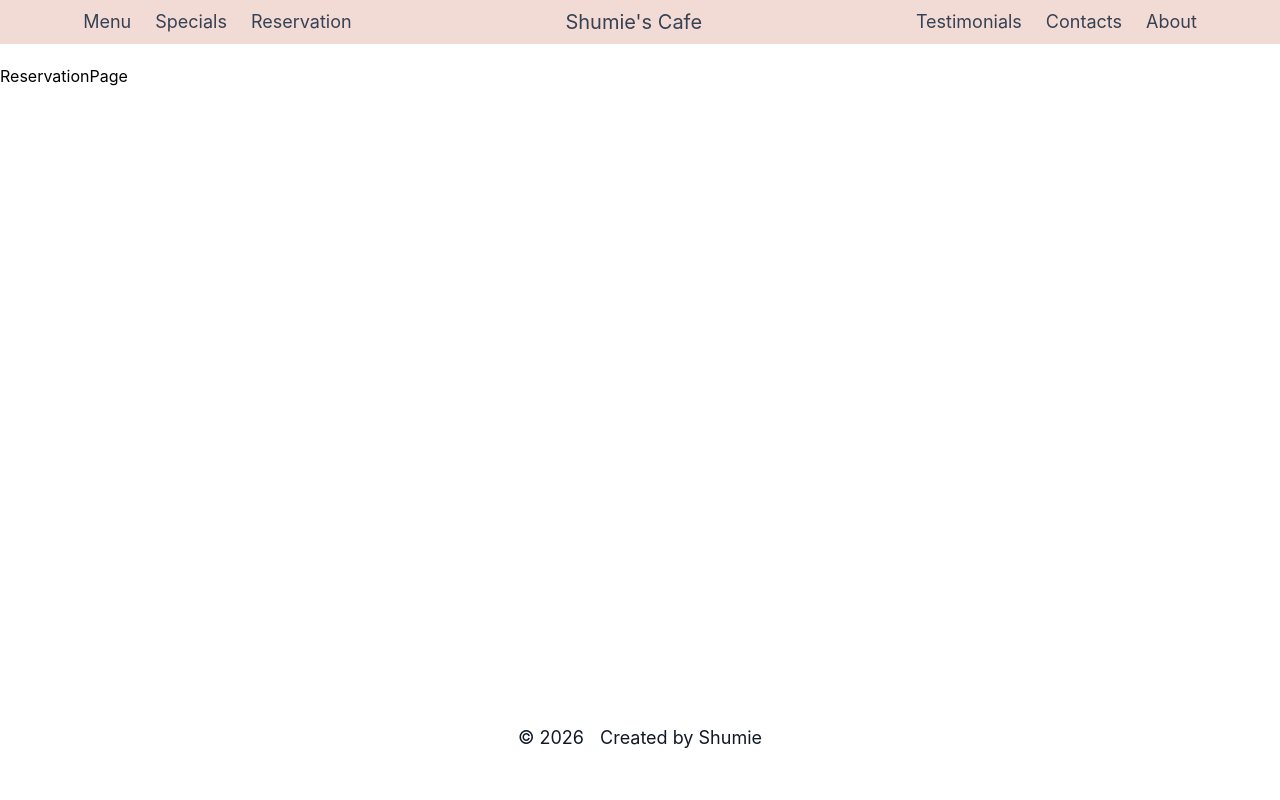
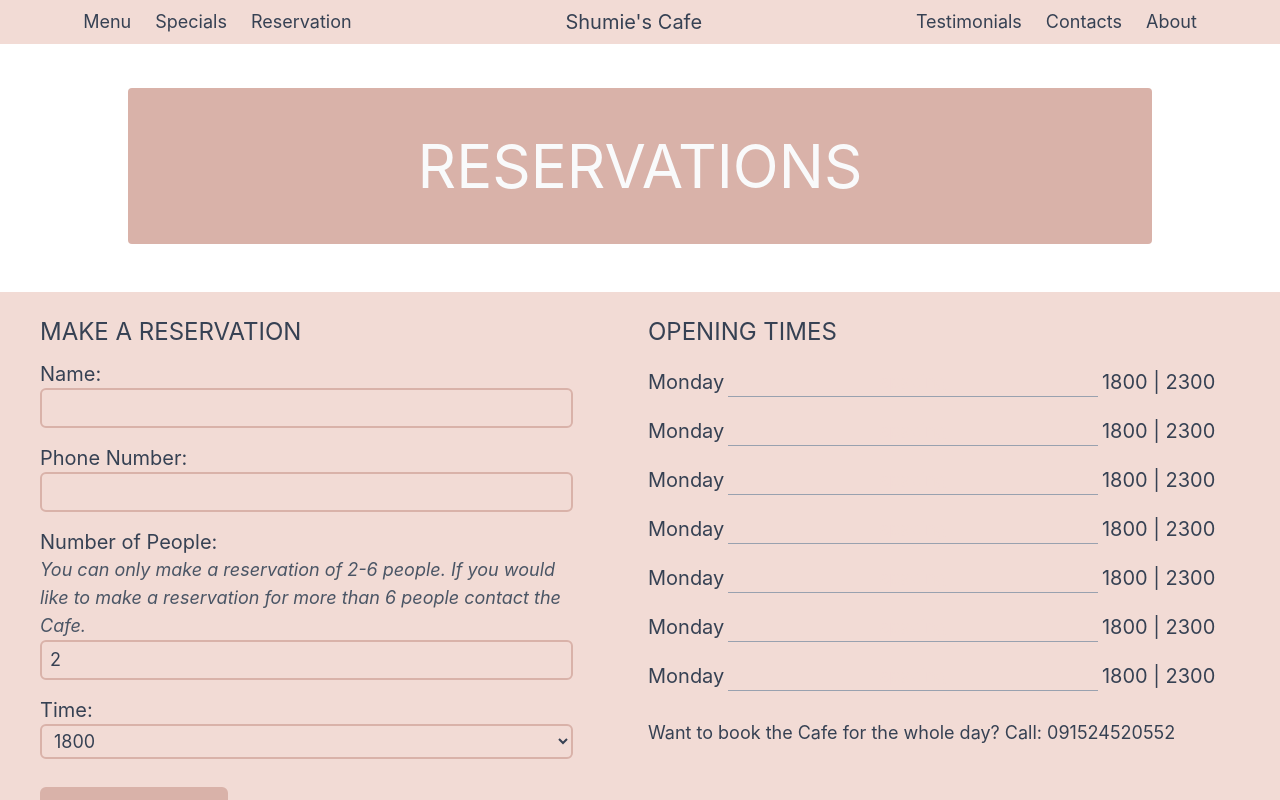
Before and after one commit to Shumieb/Cafe-React-App, a React (Vite) app: page /reservation in a window 1280 px wide. Shown: the top 800 px of the page. Built offline with nearby package versions, Linux system fonts and the light colour scheme.

Commit message:
created reservations page structure

```diff
--- /dev/null
+++ b/src/components/openingTimeCard.tsx
@@ -0,0 +1,15 @@
+function OpeningTimeCard() {
+  return (
+    <div className="py-2 mb-1">
+      <div className="flex align-center text-lg">
+        <p className="text-xl pe-1 text-gray-700">Monday</p>
+        <p className="w-[60%] text-center border-b-1 border-b-gray-400 text-secondary">
+          spacing
+        </p>
+        <p className="text-xl ps-1 text-gray-700">1800 | 2300</p>
+      </div>
+    </div>
+  );
+}
+
+export default OpeningTimeCard;
--- /dev/null
+++ b/src/components/openingTimes.tsx
@@ -0,0 +1,23 @@
+import OpeningTimeCard from "./openingTimeCard";
+
+function OpeningTimes() {
+  return (
+    <section>
+      <h2 className="text-2xl uppercase text-gray-700 mb-3">Opening Times</h2>
+      <div>
+        <OpeningTimeCard />
+        <OpeningTimeCard />
+        <OpeningTimeCard />
+        <OpeningTimeCard />
+        <OpeningTimeCard />
+        <OpeningTimeCard />
+        <OpeningTimeCard />
+      </div>
+      <p className="text-lg text-gray-700 pt-3 mt-2">
+        Want to book the Cafe for the whole day? Call: 091524520552
+      </p>
+    </section>
+  );
+}
+
+export default OpeningTimes;
--- /dev/null
+++ b/src/components/reservationsForm.tsx
@@ -0,0 +1,93 @@
+import { useState } from "react";
+
+function ReservationsForm() {
+  // variables
+  const [name, setName] = useState("");
+  const [phone, setPhone] = useState("");
+  const [numOfPeople, setNumOfPeople] = useState(2);
+  const [bookingTimeId, setBookingTimeId] = useState(1);
+
+  // handle form submit
+  const handleFormSubmit = (e: React.SubmitEvent<HTMLFormElement>) => {
+    e.preventDefault();
+
+    console.log(name, phone, numOfPeople, bookingTimeId);
+  };
+
+  return (
+    <section className="ps-6">
+      <h2 className="text-2xl uppercase text-gray-700 mb-3">
+        Make A Reservation
+      </h2>
+      <form onSubmit={(e) => handleFormSubmit(e)}>
+        <div className="mb-4">
+          <label htmlFor="name" className="text-xl pe-1 text-gray-700 block">
+            Name:
+          </label>
+          <input
+            type="text"
+            name="name"
+            value={name}
+            onChange={(e) => setName(e.target.value)}
+            className="border-2 border-primary outline-primary py-1 px-2 text-lg rounded-md w-[90%] text-gray-700"
+          />
+        </div>
+        <div className="mb-4">
+          <label htmlFor="phone" className="text-xl pe-1 text-gray-700 block">
+            Phone Number:
+          </label>
+          <input
+            type="tel"
+            name="phone"
+            value={phone}
+            onChange={(e) => setPhone(e.target.value)}
+            min={2}
+            max={6}
+            className="border-2 border-primary outline-primary py-1 px-2 text-lg rounded-md w-[90%] text-gray-700"
+          />
+        </div>
+        <div className="mb-4">
+          <label htmlFor="people" className="text-xl pe-1 text-gray-700 block">
+            Number of People:
+          </label>
+          <p className="text-gray-600 text-lg italic w-[90%]">
+            You can only make a reservation of 2-6 people. If you would like to
+            make a reservation for more than 6 people contact the Cafe.
+          </p>
+          <input
+            type="number"
+            name="people"
+            value={numOfPeople}
+            onChange={(e) => setNumOfPeople(Number(e.target.value))}
+            className="border-2 border-primary outline-primary py-1 px-2 text-lg rounded-md w-[90%] text-gray-700"
+          />
+        </div>
+        <div className="mb-4">
+          <label htmlFor="time" className="text-xl pe-1 text-gray-700 block">
+            Time:
+          </label>
+          <select
+            name="time"
+            value={bookingTimeId}
+            onChange={(e) => setBookingTimeId(Number(e.target.value))}
+            className="border-2 border-primary outline-primary py-1 px-2 text-lg rounded-md w-[90%] text-gray-700 bg-secondary"
+          >
+            <option value="1">1800</option>
+            <option value="2">1900</option>
+            <option value="3">2000</option>
+            <option value="4">2100</option>
+          </select>
+        </div>
+        <div className="mt-7">
+          <input
+            type="submit"
+            value="Make Reservation"
+            className="border-2 border-primary bg-primary text-lg text-gray-700 py-2 px-4 cursor-pointer rounded-md capitalize"
+          />
+        </div>
+      </form>
+    </section>
+  );
+}
+
+export default ReservationsForm;
--- a/src/pages/menuPage.tsx
+++ b/src/pages/menuPage.tsx
@@ -8,14 +8,7 @@ function MenuPage() {
   return (
     <main>
       <MenusHero headerTxt="Menu" />
-      <div className="mb-6 mt-12 w-[90%] mx-auto">
-        <div className="-z-2 overflow-hidden">
-          <img
-            src="https://images.pexels.com/photos/1092730/pexels-photo-1092730.jpeg"
-            alt="special_img"
-            className="w-[100%] h-50 object-cover rounded-md -mt-2 -mb-3 -z-4"
-          />
-        </div>
+      <div className="mb-6 mt-12 w-[90%] mx-auto rounded-md">
         <MenuList />
         <div className="-z-2 overflow-hidden">
           <img
--- a/src/pages/reservationPage.tsx
+++ b/src/pages/reservationPage.tsx
@@ -1,5 +1,36 @@
+import { FaLink } from "react-icons/fa6";
+import MenusHero from "../components/menusHero";
+import OpeningTimes from "../components/openingTimes";
+import ReservationsForm from "../components/reservationsForm";
+import TestimonialList from "../components/testimonialList";
+import { Link } from "react-router";
+
 function ReservationPage() {
-  return <div>ReservationPage</div>;
+  return (
+    <main>
+      <MenusHero headerTxt="Reservations" />
+      <section className="bg-secondary py-6 px-4 mt-12 grid grid-cols-2 gap-4">
+        <div>
+          <ReservationsForm />
+        </div>
+        <div>
+          <OpeningTimes />
+        </div>
+      </section>
+      <div></div>
+      <div className="py-2 mt-6">
+        <div className="flex justify-center align-center mb-4">
+          <p className="pt-3 px-2 text-xl text-gray-400">
+            <FaLink />
+          </p>
+          <Link to="/testimonials" className="text-3xl text-gray-800">
+            Testimonials
+          </Link>
+        </div>
+        <TestimonialList />
+      </div>
+    </main>
+  );
 }
 
 export default ReservationPage;
```
